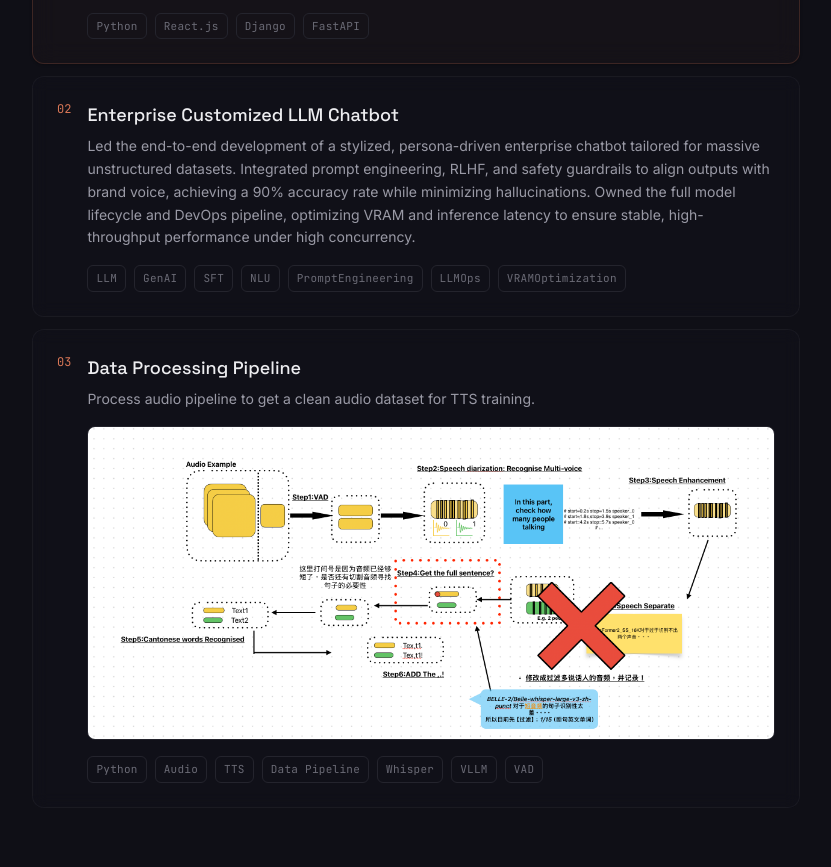
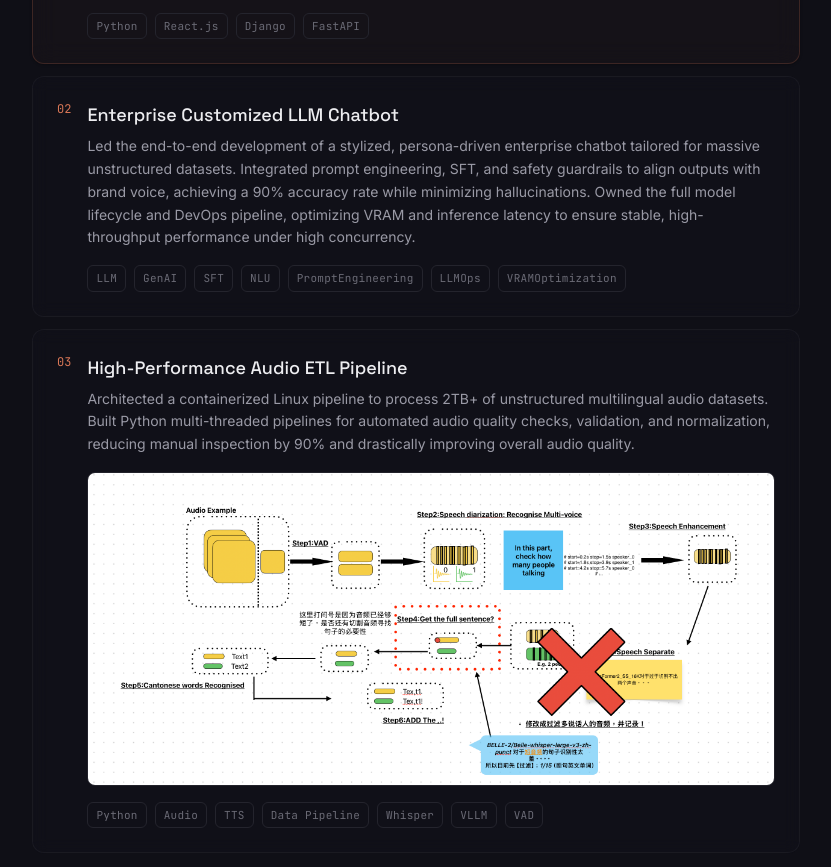
Before and after one commit to aaronzheng0111/My-Resume, a React (Vite) app: page / in a window 1280 px wide. Shown: the part 1720-2587 px from the top of the page, without its empty margins (224-1055 px from the left). Built offline with nearby package versions, Linux system fonts and the light colour scheme.

Commit message:
[FIX] update the project 03

```diff
--- a/src/data/profile.js
+++ b/src/data/profile.js
@@ -40,14 +40,14 @@ export const projects = [
   {
     id: '02',
     name: 'Enterprise Customized LLM Chatbot',
-    description: 'Led the end-to-end development of a stylized, persona-driven enterprise chatbot tailored for massive unstructured datasets. Integrated prompt engineering, RLHF, and safety guardrails to align outputs with brand voice, achieving a 90% accuracy rate while minimizing hallucinations. Owned the full model lifecycle and DevOps pipeline, optimizing VRAM and inference latency to ensure stable, high-throughput performance under high concurrency.',
+    description: 'Led the end-to-end development of a stylized, persona-driven enterprise chatbot tailored for massive unstructured datasets. Integrated prompt engineering, SFT, and safety guardrails to align outputs with brand voice, achieving a 90% accuracy rate while minimizing hallucinations. Owned the full model lifecycle and DevOps pipeline, optimizing VRAM and inference latency to ensure stable, high-throughput performance under high concurrency.',
     tags: ['LLM', 'GenAI', 'SFT','NLU','PromptEngineering','LLMOps','VRAMOptimization'],
     href: '',
   },
   {
     id: '03',
-    name: 'Data Processing Pipeline',
-    description: 'Process audio pipeline to get a clean audio dataset for TTS training.',
+    name: 'High-Performance Audio ETL Pipeline',
+    description: 'Architected a containerized Linux pipeline to process 2TB+ of unstructured multilingual audio datasets. Built Python multi-threaded pipelines for automated audio quality checks, validation, and normalization, reducing manual inspection by 90% and drastically improving overall audio quality.',
     tags: ['Python', 'Audio', 'TTS', 'Data Pipeline','Whisper','VLLM','VAD'],
     href: '',
     image: 'Data Pipeline Example.png',
```
